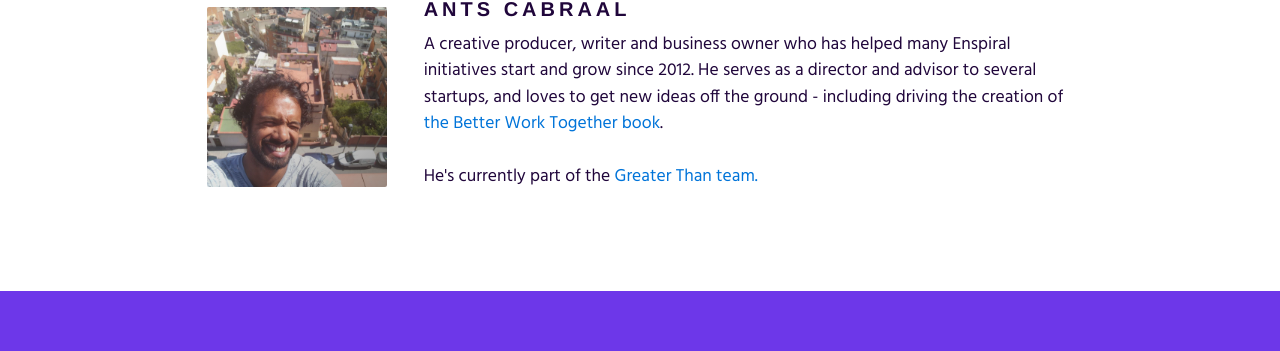
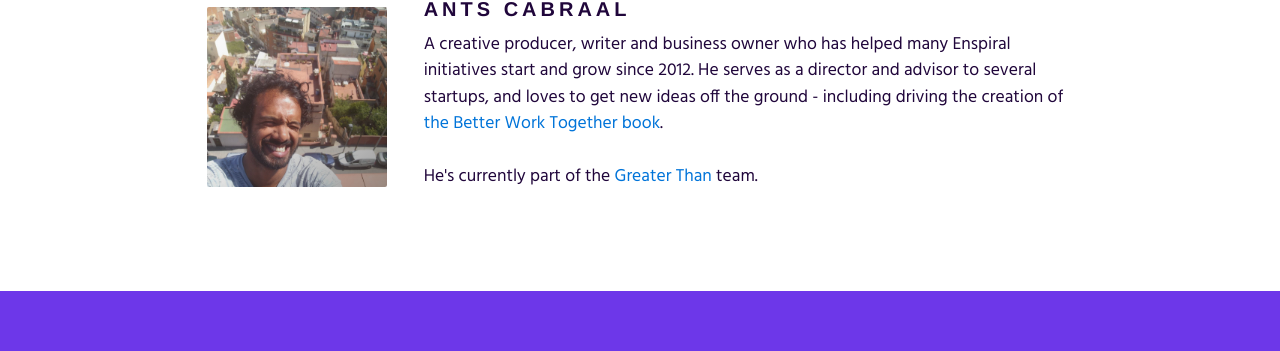
Before and after one commit to rdbartlett/orgacademy.github.io, a Jekyll site: the page built from index.html, in a window 1280 px wide and 900 px high, scrolled down 6185 px. Shown: the part 285-636 px from the top of the window. Built offline with Jekyll 4.4.1, drawn with Linux system fonts in a browser that asks for light colours; nearby versions of some CDN libraries; some of the changed lines change nothing that is shown.

Commit message:
close link tag

```diff
--- a/index.html
+++ b/index.html
@@ -209,7 +209,7 @@ Join us at this immersive training and retreat to learn new things, practice dif
               </div>
             <div class="sm-col-right sm-col-9 py0 right team">
               <h3  class="responsive-h3 caps"><strong>Ants Cabraal</strong></h3>
-              <p>A creative producer, writer and business owner who has helped many Enspiral initiatives start and grow since 2012. He serves as a director and advisor to several startups, and loves to get new ideas off the ground - including driving the creation of <a target="_blank" href="https://www.betterworktogether.co/">the Better Work Together book</a>.<br><br>He's currently part of the <a target="_blank" href="https://www.greaterthan.works/">Greater Than team.</p>
+              <p>A creative producer, writer and business owner who has helped many Enspiral initiatives start and grow since 2012. He serves as a director and advisor to several startups, and loves to get new ideas off the ground - including driving the creation of <a target="_blank" href="https://www.betterworktogether.co/">the Better Work Together book</a>.<br><br>He's currently part of the <a target="_blank" href="https://www.greaterthan.works/">Greater Than</a> team.</p>
             </div>
             </div>
           </div>
```
